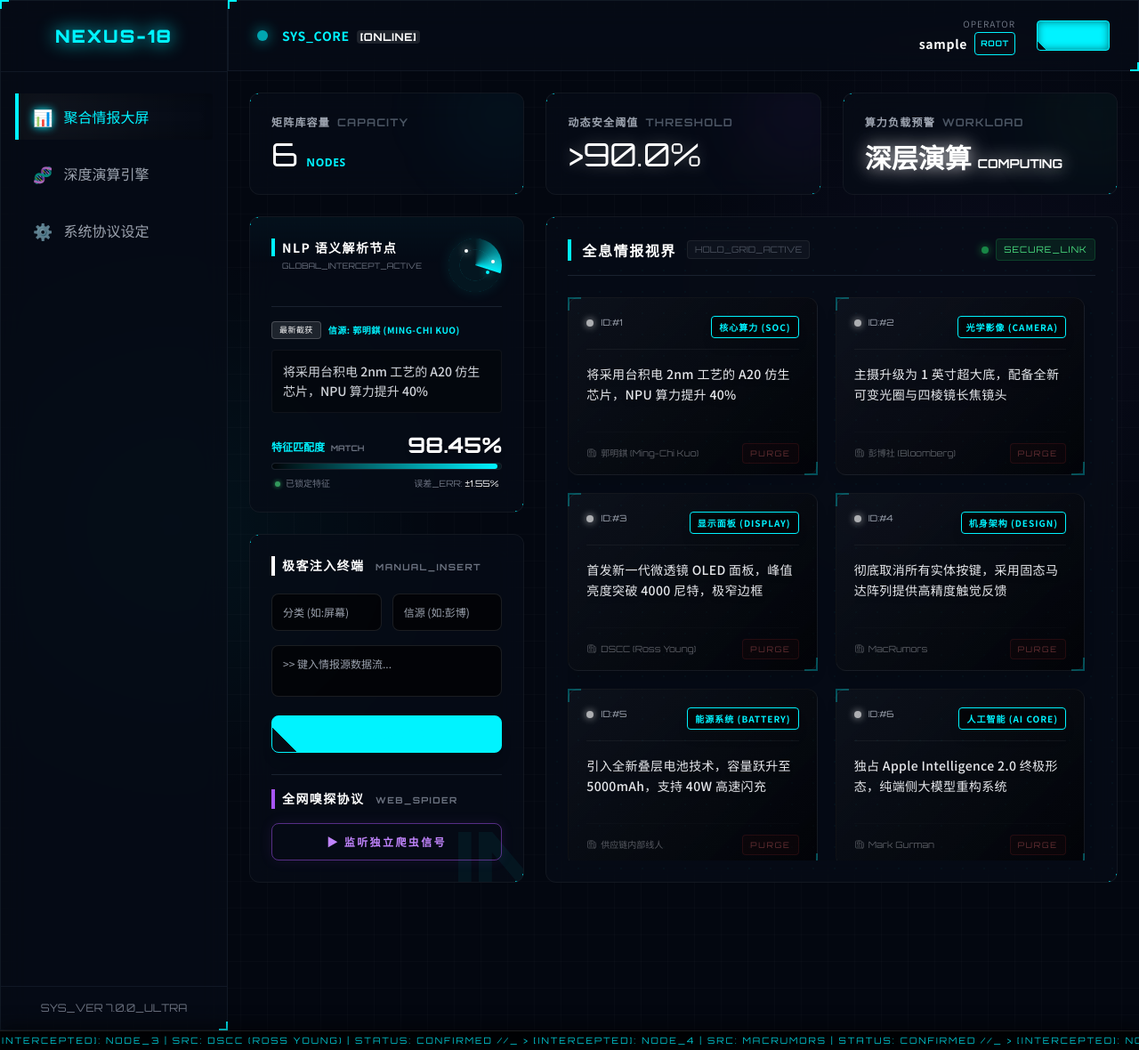
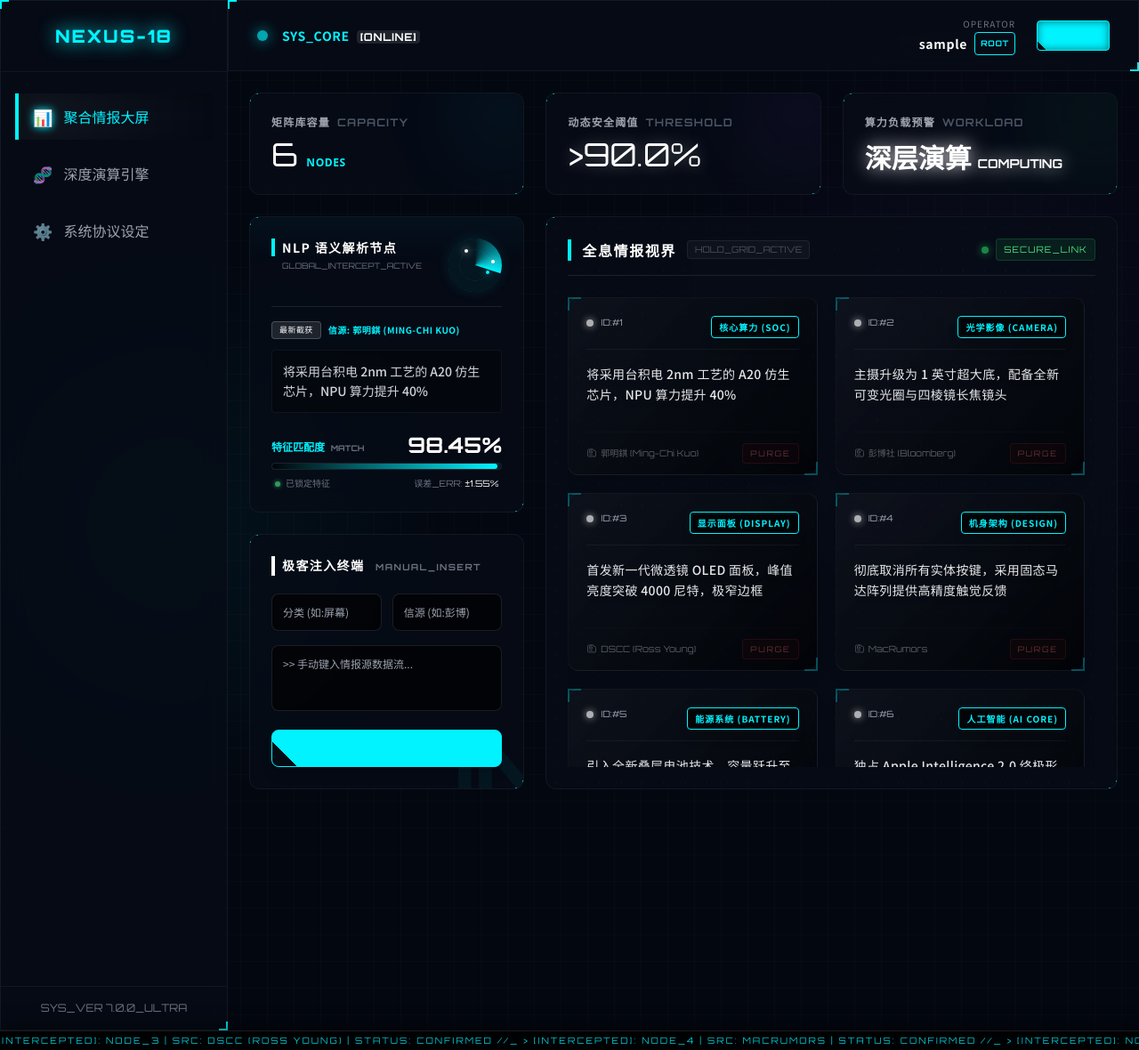
Before and after one commit to abc18870537168-lab/sirge, a Flask app: page /dashboard in a window 1280 px wide. Shown: the whole page at 89% size. Run offline with Flask 3, Linux system fonts and the light colour scheme; the visitor is signed in with stand-in values (Sample User, id 1); data comes from the database, SQL or seed files in the repository; some libraries are stand-ins or nearby versions.

Commit message:
Update dashboard.html

```diff
--- a/templates/dashboard.html
+++ b/templates/dashboard.html
@@ -7,6 +7,7 @@
     <script src="https://cdn.tailwindcss.com"></script>
     <link href="https://fonts.googleapis.com/css2?family=Orbitron:wght@400;500;700;900&family=Noto+Sans+SC:wght@400;500;700;900&display=swap" rel="stylesheet">
     <style>
+        /* 这里定义了一些全局的颜色和发光效果变量 */
         :root {
             --sys-theme: #00f3ff;
             --dark-bg: #030710;
@@ -14,6 +15,7 @@
             --glow-spread: 15px;
         }
 
+        /* 页面的基础背景，加了点网格效果看起来更极客 */
         body { font-family: 'Noto Sans SC', sans-serif; background-color: var(--dark-bg);
             background-image:
                 radial-gradient(circle at 15% 50%, rgba(0, 243, 255, 0.05), transparent 25%),
@@ -25,12 +27,14 @@
 
         .font-tech { font-family: 'Orbitron', sans-serif; }
 
+        /* 发光边框的面板样式（加入了外部光晕） */
         .tech-panel { background: var(--panel-bg); backdrop-filter: blur(16px); border: 1px solid rgba(255, 255, 255, 0.05);
-            box-shadow: 0 8px 32px rgba(0, 0, 0, 0.5), inset 0 0 calc(var(--glow-spread)/2) rgba(var(--sys-theme), 0.2); position: relative; transition: all 0.3s ease; }
+            box-shadow: 0 8px 32px rgba(0, 0, 0, 0.5), 0 0 var(--glow-spread) rgba(var(--sys-theme), 0.3), inset 0 0 calc(var(--glow-spread)/2) rgba(var(--sys-theme), 0.2); position: relative; transition: all 0.3s ease; }
         .tech-panel::before, .tech-panel::after { content: ''; position: absolute; width: 10px; height: 10px; border: 2px solid var(--sys-theme); transition: border-color 0.5s;}
         .tech-panel::before { top: -1px; left: -1px; border-right: none; border-bottom: none; }
         .tech-panel::after { bottom: -1px; right: -1px; border-left: none; border-top: none; }
 
+        /* 发光按钮和输入框样式 */
         .neon-btn { background: linear-gradient(45deg, transparent 5%, var(--sys-theme) 5%); background-size: 200%; background-position: left; border: 1px solid var(--sys-theme); color: var(--sys-theme); box-shadow: 0 0 10px rgba(0, 0, 0, 0.5) inset; transition: all 0.3s; }
         .neon-btn:hover { background-position: right; background-color: var(--sys-theme); color: #000; box-shadow: 0 0 20px var(--sys-theme); }
         .terminal-input { background: rgba(0, 0, 0, 0.6); border: 1px solid rgba(255, 255, 255, 0.1); color: var(--sys-theme); transition: all 0.3s ease; }
@@ -42,11 +46,15 @@
 
         .nav-active { background: linear-gradient(90deg, rgba(255,255,255,0.05), transparent); color: var(--sys-theme) !important; border-left: 4px solid var(--sys-theme) !important; box-shadow: inset 10px 0 20px rgba(0,0,0,0.3); }
 
+        /* 页面进来时的向上浮动动画 */
         @keyframes fadeInUp { from { opacity: 0; transform: translateY(20px); } to { opacity: 1; transform: translateY(0); } }
         .animate-fade-in-up { animation: fadeInUp 0.6s cubic-bezier(0.16, 1, 0.3, 1) forwards; }
         @keyframes scan { 0% { transform: translateY(-100%); } 100% { transform: translateY(100%); } }
+
+        /* 销毁系统时的乱码抖动效果 */
         @keyframes glitch { 0% { transform: translate(0) } 20% { transform: translate(-5px, 5px) } 40% { transform: translate(-5px, -5px) } 60% { transform: translate(5px, 5px) } 80% { transform: translate(5px, -5px) } 100% { transform: translate(0) } }
 
+        /* 3D 卡片的交互样式 */
         .holo-card {
             position: relative;
             background: linear-gradient(135deg, rgba(255,255,255,0.03), rgba(0,0,0,0.6));
@@ -71,16 +79,19 @@
             width: 30px; height: 30px; opacity: 1; box-shadow: 0 0 15px var(--sys-theme);
         }
 
+        /* 纯 CSS 做的假雷达转圈圈 */
         .radar-box { position: relative; width: 60px; height: 60px; border-radius: 50%; border: 1px solid rgba(var(--sys-theme), 0.3); background: rgba(0,243,255,0.05); overflow: hidden; box-shadow: 0 0 15px rgba(0,243,255,0.1); }
         .radar-box::before { content: ''; position: absolute; inset: 0; background: conic-gradient(from 0deg, transparent 70%, var(--sys-theme) 100%); animation: radar-spin 2s linear infinite; }
         .radar-box::after { content: ''; position: absolute; inset: 0; background: radial-gradient(circle, transparent 40%, rgba(0,243,255,0.1) 41%, transparent 42%, transparent 70%, rgba(0,243,255,0.2) 71%, transparent 72%); }
         @keyframes radar-spin { 100% { transform: rotate(360deg); } }
         .radar-dot { position: absolute; width: 4px; height: 4px; background: #fff; border-radius: 50%; box-shadow: 0 0 8px #fff; animation: blink 2s infinite; }
 
+        /* 页面底部滚动的跑马灯 */
         .ticker-wrap { position: fixed; bottom: 0; left: 0; width: 100%; height: 22px; background: rgba(0,0,0,0.8); border-top: 1px solid rgba(255,255,255,0.1); z-index: 50; overflow: hidden; display: flex; align-items: center; box-shadow: 0 -5px 20px rgba(0,0,0,0.5); }
         .ticker-move { display: inline-block; white-space: nowrap; padding-right: 100%; animation: ticker 25s linear infinite; font-size: 10px; font-family: 'Orbitron', monospace; color: var(--sys-theme); opacity: 0.8; letter-spacing: 2px; }
         @keyframes ticker { 0% { transform: translateX(100vw); } 100% { transform: translateX(-100%); } }
 
+        /* 第一次进页面的黑色开机遮罩层 */
         #boot-screen { position: fixed; inset: 0; z-index: 99999; background: #010409; display: flex; flex-direction: column; justify-content: center; padding: 40px; color: var(--sys-theme); transition: opacity 0.5s ease; }
         .boot-line { font-family: 'Orbitron', monospace; font-size: 12px; margin-bottom: 8px; opacity: 0; }
     </style>
@@ -209,18 +220,9 @@
                                     <input type="text" name="category" placeholder="分类 (如:屏幕)" required class="w-1/2 terminal-input p-3 text-xs rounded-lg">
                                     <input type="text" name="source" placeholder="信源 (如:彭博)" required class="w-1/2 terminal-input p-3 text-xs rounded-lg">
                                 </div>
-                                <textarea name="content" rows="2" placeholder=">> 键入情报源数据流..." required class="w-full terminal-input p-3 text-xs rounded-lg resize-none"></textarea>
+                                <textarea name="content" rows="3" placeholder=">> 手动键入情报源数据流..." required class="w-full terminal-input p-3 text-xs rounded-lg resize-none"></textarea>
                                 <button type="submit" class="w-full neon-btn py-3 text-xs font-bold tracking-[0.2em] rounded-lg shadow-lg hover:shadow-xl transition-all">执行注入矩阵</button>
                             </form>
-
-                            <div class="mt-6 pt-4 border-t border-gray-800/80 relative z-10">
-                                <h2 class="text-sm font-bold text-white tracking-widest border-l-4 border-purple-500 pl-2 mb-4" style="border-color: #a855f7;">全网嗅探协议 <span class="font-tech text-[10px] text-gray-500 ml-2">WEB_SPIDER</span></h2>
-                                <button id="spider-btn" onclick="triggerSpider()" class="w-full py-3 text-xs font-bold tracking-[0.2em] border border-purple-500/50 text-purple-400 hover:bg-purple-600 hover:text-white hover:border-purple-600 transition-all rounded-lg shadow-[0_0_15px_rgba(168,85,247,0.1)] hover:shadow-[0_0_25px_rgba(168,85,247,0.4)]">
-                                    ▶ 监听独立爬虫信号
-                                </button>
-                                <p id="spider-log" class="text-[10px] font-tech text-purple-400 mt-3 h-4 hidden text-center animate-pulse tracking-widest">AWAITING LOCAL NODE PUSH...</p>
-                            </div>
-
                         </div>
                     </div>
 
@@ -264,7 +266,7 @@
                                     </div>
                                     <div class="mt-4 pt-3 border-t border-white/5 flex justify-between items-center opacity-40 group-hover:opacity-100 transition-all duration-500 transform group-hover:translate-y-0 translate-y-2">
                                         <span class="text-[10px] text-gray-300 font-tech truncate max-w-[65%] source-col flex items-center" data-original="{{ r.source }}">
-                                            <svg class="w-3 h-3 mr-1 opacity-70" fill="none" stroke="currentColor" viewBox="0 0 24 24"><path stroke-linecap="round" stroke-linejoin="round" stroke-width="2" d="M19 20H5a2 2 0 01-2-2V6a2 2 0 012-2h10a2 2 0 012 2v1m2 13a2 2 0 01-2-2V7m2 13a2 2 0 002-2V9a2 2 0 00-2-2h-2m-4-3H9M7 16h6M7 8h6v4H7V8z"></path></svg>
+                                            <svg class="w-3 h-3 mr-1 opacity-70" fill="none" stroke="currentColor" viewBox="0 0 24 24"><path stroke-linecap="round" stroke-linejoin="round" stroke-width="2" d="M19 20H5a2 2 0 01-2-2V6a2 2 0 012-2h10a2 2 0 012 2v1m2 13a2 2 0 002-2V9a2 2 0 00-2-2h-2m-4-3H9M7 16h6M7 8h6v4H7V8z"></path></svg>
                                             {{ r.source }}
                                         </span>
                                         <a href="/delete_rumor/{{ r.rumor_id }}" onclick="return confirm('CRITICAL: 确定熔断该网格节点吗？')" class="text-red-400 hover:text-white hover:bg-red-600 bg-red-950/30 px-2 py-1 rounded text-[9px] font-tech tracking-[0.2em] transition-all uppercase border border-red-500/30 hover:border-red-400 shadow-[0_0_10px_rgba(239,68,68,0)] hover:shadow-[0_0_15px_rgba(239,68,68,0.5)]">
@@ -326,10 +328,11 @@
                             <h3 class="text-white font-bold mb-4 text-sm tracking-widest border-b border-gray-800 pb-2">02 // 核心光谱重置 (THEME)</h3>
                             <p class="text-[11px] text-gray-500 mb-6 leading-relaxed">切换系统交互底色，立即生效并无缝覆盖全局所有全息组件。</p>
                         </div>
-                        <div class="flex space-x-3">
-                            <button onclick="updateTheme('#00f3ff')" class="w-full py-2.5 rounded-lg text-[10px] font-tech font-bold text-black shadow-[0_0_10px_rgba(0,243,255,0.4)] hover:scale-105 transition-transform" style="background-color: #00f3ff">CYAN</button>
-                            <button onclick="updateTheme('#00ff66')" class="w-full py-2.5 rounded-lg text-[10px] font-tech font-bold text-black shadow-[0_0_10px_rgba(0,255,102,0.4)] hover:scale-105 transition-transform" style="background-color: #00ff66">MATRIX</button>
-                            <button onclick="updateTheme('#ff00ea')" class="w-full py-2.5 rounded-lg text-[10px] font-tech font-bold text-white shadow-[0_0_10px_rgba(255,0,234,0.4)] hover:scale-105 transition-transform" style="background-color: #ff00ea">NEON</button>
+                        <div class="flex space-x-2">
+                            <button onclick="updateTheme('#00f3ff')" class="w-full py-2 rounded-lg text-[10px] font-tech font-bold text-black shadow-[0_0_10px_rgba(0,243,255,0.4)] hover:scale-105 transition-transform" style="background-color: #00f3ff">CYAN</button>
+                            <button onclick="updateTheme('#00ff66')" class="w-full py-2 rounded-lg text-[10px] font-tech font-bold text-black shadow-[0_0_10px_rgba(0,255,102,0.4)] hover:scale-105 transition-transform" style="background-color: #00ff66">MATRIX</button>
+                            <button onclick="updateTheme('#ff00ea')" class="w-full py-2 rounded-lg text-[10px] font-tech font-bold text-white shadow-[0_0_10px_rgba(255,0,234,0.4)] hover:scale-105 transition-transform" style="background-color: #ff00ea">NEON</button>
+                            <button onclick="updateTheme('#a855f7')" class="w-full py-2 rounded-lg text-[10px] font-tech font-bold text-white shadow-[0_0_10px_rgba(168,85,247,0.4)] hover:scale-105 transition-transform" style="background-color: #a855f7">PURPLE</button>
                         </div>
                     </div>
 
@@ -342,7 +345,7 @@
                             <span class="text-[11px] font-bold text-white tracking-widest">启动深度清洗协议</span>
                             <label class="relative inline-flex items-center cursor-pointer">
                                 <input type="checkbox" id="strict-toggle" class="sr-only peer" onchange="toggleStrictMode(this.checked)">
-                                <div class="w-10 h-5 bg-gray-700 peer-focus:outline-none rounded-full peer peer-checked:after:translate-x-full peer-checked:after:border-white after:content-[''] after:absolute after:top-[2px] after:left-[2px] after:bg-white after:border-gray-300 after:border after:rounded-full after:h-4 after:w-4 after:transition-all shadow-inner" style="peer-checked: background-color: var(--sys-theme)"></div>
+                                <div class="w-10 h-5 bg-gray-700 peer-focus:outline-none rounded-full peer peer-checked:after:translate-x-full peer-checked:after:border-white after:content-[''] after:absolute after:top-[2px] after:left-[2px] after:bg-white after:border-gray-300 after:border after:rounded-full after:h-4 after:w-4 after:transition-all peer-checked:bg-green-500 shadow-inner"></div>
                             </label>
                         </div>
                     </div>
@@ -356,7 +359,7 @@
                             <span class="text-[11px] font-bold text-white tracking-widest">开启信源哈希加密</span>
                             <label class="relative inline-flex items-center cursor-pointer">
                                 <input type="checkbox" id="anonymity-toggle" class="sr-only peer" onchange="toggleAnonymity(this.checked)">
-                                <div class="w-10 h-5 bg-gray-700 peer-focus:outline-none rounded-full peer peer-checked:after:translate-x-full peer-checked:after:border-white after:content-[''] after:absolute after:top-[2px] after:left-[2px] after:bg-white after:border-gray-300 after:border after:rounded-full after:h-4 after:w-4 after:transition-all shadow-inner" style="peer-checked: background-color: var(--sys-theme)"></div>
+                                <div class="w-10 h-5 bg-gray-700 peer-focus:outline-none rounded-full peer peer-checked:after:translate-x-full peer-checked:after:border-white after:content-[''] after:absolute after:top-[2px] after:left-[2px] after:bg-white after:border-gray-300 after:border after:rounded-full after:h-4 after:w-4 after:transition-all peer-checked:bg-green-500 shadow-inner"></div>
                             </label>
                         </div>
                     </div>
@@ -410,6 +413,7 @@
     </script>
 
     <script>
+        // --- 0. 系统开机动画引擎 ---
         const bootScreen = document.getElementById('boot-screen');
         const bootLogs = document.getElementById('boot-logs');
         const initLogs = [
@@ -443,6 +447,7 @@
             bootScreen.style.display = 'none';
         }
 
+        // --- 1. 获取后端传来的真实数据库记录 ---
         let rumorData = [];
         try {
             const rawText = document.getElementById('flask-data').textContent.trim();
@@ -454,15 +459,12 @@
             }
         } catch (e) {
             console.warn("未检测到后端，使用本地演示数据。");
-            rumorData = [
-                { rumor_id: 6, category: "人工智能 (AI CORE)", content: "独占 Apple Intelligence 2.0 终极形态，纯端侧大模型重构系统", source: "Mark Gurman", created_at: "2026-03-26" },
-                { rumor_id: 5, category: "能源系统 (BATTERY)", content: "全新叠层电池技术，容量跃升至 5000mAh，支持 40W 闪充", source: "供应链线人", created_at: "2026-03-26" },
-                { rumor_id: 4, category: "机身架构 (DESIGN)", content: "彻底取消实体按键，采用固态马达阵列提供高精度触觉反馈", source: "MacRumors", created_at: "2026-03-26" }
-            ];
+            rumorData = [];
         }
 
         const totalRecords = rumorData.length;
 
+        // 给底部跑马灯塞数据
         if(rumorData.length > 0) {
             let tickerStr = "";
             rumorData.forEach(r => {
@@ -471,10 +473,12 @@
             document.getElementById('ticker-text').innerText = tickerStr + tickerStr;
         }
 
+        // --- 2. 页面加载完毕后执行的各种动态效果 ---
         document.addEventListener('DOMContentLoaded', function() {
             const thresholdEl = document.getElementById('global-threshold');
             const statusEl = document.getElementById('engine-status');
 
+            // 随便算个虚假的进度条百分比，看起来专业就行
             let calcThreshold = 75.0 + (totalRecords * 2.5);
             if (calcThreshold > 99.8) calcThreshold = 99.8;
             if (totalRecords === 0) calcThreshold = 0;
@@ -485,6 +489,7 @@
                 else { currNum += calcThreshold/15; thresholdEl.innerText = '>' + currNum.toFixed(1) + '%'; }
             }, 40);
 
+            // 根据数据量改变右上角的红字或绿字状态
             if (totalRecords === 0) {
                 statusEl.innerHTML = '休眠 <span class="text-sm font-tech">STANDBY</span>';
                 statusEl.className = 'text-3xl font-bold text-gray-600 mt-3';
@@ -499,6 +504,7 @@
                 statusEl.className = 'text-3xl font-bold text-red-500 drop-shadow-[0_0_10px_rgba(239,68,68,0.8)] mt-3';
             }
 
+            // 把最新的一条新闻打字机一样打印在左边的框框里
             if (rumorData.length > 0) {
                 const latestRumor = rumorData[0];
 
@@ -529,6 +535,7 @@
             }
         });
 
+        // --- 3. 动态模型报告 (演算引擎页面的假数据生成器) ---
         function generateDynamicReport() {
             const container = document.getElementById('dynamic-report-grid');
             container.innerHTML = '';
@@ -565,6 +572,7 @@
             });
         }
 
+        // --- 4. 选项卡切换控制 ---
         let isTrained = false, isTraining = false;
         const logs = [
             "> INITIALIZING DEEP NEURAL LINK... [OK]",
@@ -624,6 +632,7 @@
         }
         function resetAndStartTraining() { isTrained = false; startTrainingSimulation(); }
 
+        // --- 5. 设置页面那几个按钮对应的 JS 逻辑 ---
         function updateGlow(val) {
             document.getElementById('glow-label').innerText = '当前强度：' + val + 'px';
             document.documentElement.style.setProperty('--glow-spread', val + 'px');
@@ -637,6 +646,7 @@
 
         function toggleStrictMode(isChecked) {
             const rows = document.querySelectorAll('.holo-card');
+            // 把一半的卡片藏起来，假装被过滤了
             rows.forEach((row, index) => {
                 if(isChecked && index % 2 !== 0) row.style.display = 'none';
                 else row.style.display = 'flex';
@@ -674,28 +684,6 @@
                 `;
             }
         }
-
-        // --- 核心爬虫控制逻辑变更 ---
-        function triggerSpider() {
-            const btn = document.getElementById('spider-btn');
-            const log = document.getElementById('spider-log');
-
-            btn.disabled = true;
-            btn.innerHTML = '⚡ 监听独立爬虫信号中...';
-            btn.classList.add('bg-purple-900/50', 'cursor-not-allowed', 'border-purple-800');
-            btn.classList.remove('hover:bg-purple-600', 'hover:border-purple-600');
-            log.classList.remove('hidden');
-
-            log.innerText = ">> PLEASE RUN 'spider.py' ON LOCAL NODE";
-
-            setTimeout(() => {
-                alert("监听模式已激活！\n\n请在您的本地终端（不限网环境）执行真实爬虫代码：\npython spider.py\n\n若本地终端提示推送成功，请手动刷新本页面以加载最新数据。");
-                btn.disabled = false;
-                btn.innerHTML = '▶ 监听独立爬虫信号';
-                btn.classList.remove('bg-purple-900/50', 'cursor-not-allowed', 'border-purple-800');
-                btn.classList.add('hover:bg-purple-600', 'hover:border-purple-600');
-            }, 800);
-        }
     </script>
 </body>
 </html>
```
